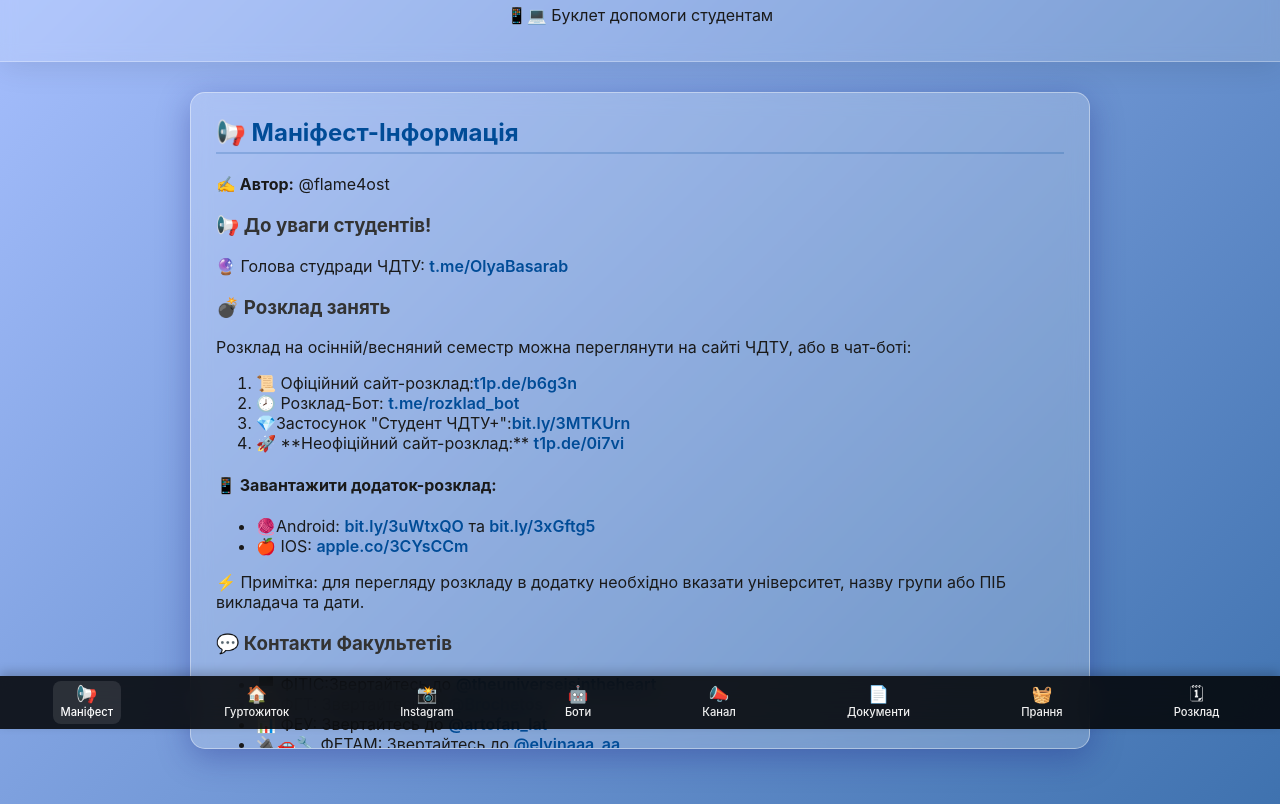
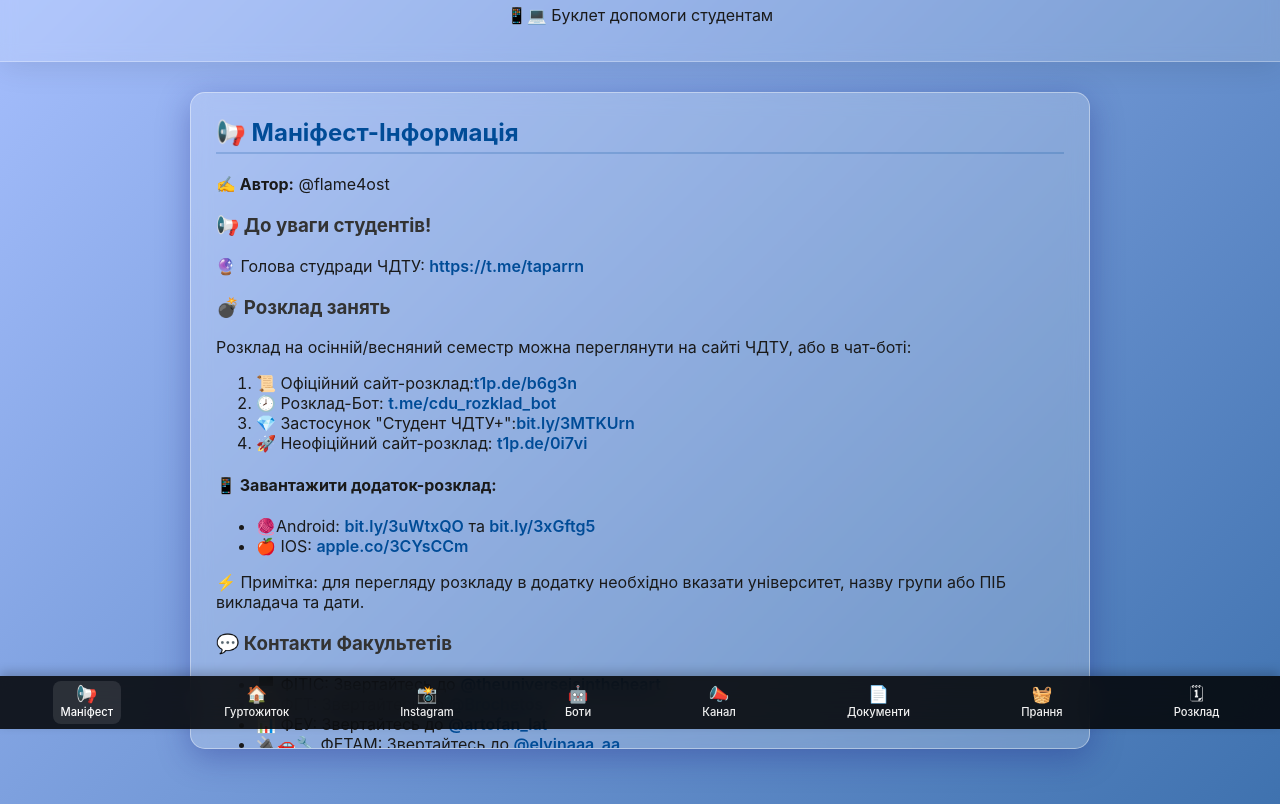
Before and after one commit to googlove/hostel2, a plain HTML site: page index.html in a window 1280 px wide. Shown: the part 71-875 px from the top of the page. Drawn offline with Linux system fonts and the light colour scheme.

Commit message:
Update index.html

```diff
--- a/index.html
+++ b/index.html
@@ -176,15 +176,15 @@
             <h2>📢 Маніфест-Інформація</h2>
             <p><strong>✍️ Автор:</strong> @flame4ost</p>
             <h3>📢 До уваги студентів!</h3>
-            <p>🔮 Голова студради ЧДТУ: <a href="https://t.me/taparrn" target="_blank">t.me/OlyaBasarab</a></p>
+            <p>🔮 Голова студради ЧДТУ: <a href="https://t.me/taparrn" target="_blank">https://t.me/taparrn</a></p>
 
             <h3>💣 Розклад занять</h3>
             <p>Розклад на осінній/весняний семестр можна переглянути на сайті ЧДТУ, або в чат-боті:</p>
             <ol>
                 <li>📜 Офіційний сайт-розклад:<a href="https://t1p.de/b6g3n" target="_blank">t1p.de/b6g3n</a></li>
-                <li>🕗 Розклад-Бот: <a href="https://t.me/rozklad_bot" target="_blank">t.me/rozklad_bot</a></li>
-                <li>💎Застосунок "Студент ЧДТУ+":<a href="https://bit.ly/3MTKUrn" target="_blank">bit.ly/3MTKUrn</a></li>
-                <li>🚀 **Неофіційний сайт-розклад:** <a href="https://t1p.de/0i7vi" target="_blank">t1p.de/0i7vi</a></li>
+                <li>🕗 Розклад-Бот: <a href="https://t.me/cdu_rozklad_bot" target="_blank">t.me/cdu_rozklad_bot</a></li>
+                <li>💎 Застосунок "Студент ЧДТУ+":<a href="https://bit.ly/3MTKUrn" target="_blank">bit.ly/3MTKUrn</a></li>
+                <li>🚀 Неофіційний сайт-розклад: <a href="https://t1p.de/0i7vi" target="_blank">t1p.de/0i7vi</a></li>
             </ol>
 
             <h4>📱 Завантажити додаток-розклад:</h4>
@@ -196,7 +196,7 @@
 
             <h3>💬 Контакти Факультетів</h3>
             <ul>
-                <li>🖥️ ФІТІС:Звертайтесь до <a href="https://t.me/theuniverseisintheheart" target="_blank">@theuniverseisintheheart</a></li>
+                <li>🖥️ ФІТІС: Звертайтесь до <a href="https://t.me/theuniverseisintheheart" target="_blank">@theuniverseisintheheart</a></li>
                 <li>🏗️ ФГТ: Звертайтесь до <a href="https://t.me/Brochetos" target="_blank">@Brochetos</a></li>
                 <li>📊 ФЕУ: Звертайтесь до <a href="https://t.me/artofan_lat" target="_blank">@artofan_lat</a></li>
                 <li>🔌🚗🔧 ФЕТАМ: Звертайтесь до <a href="https://t.me/elvinaaa_aa" target="_blank">@elvinaaa_aa</a></li>
```
